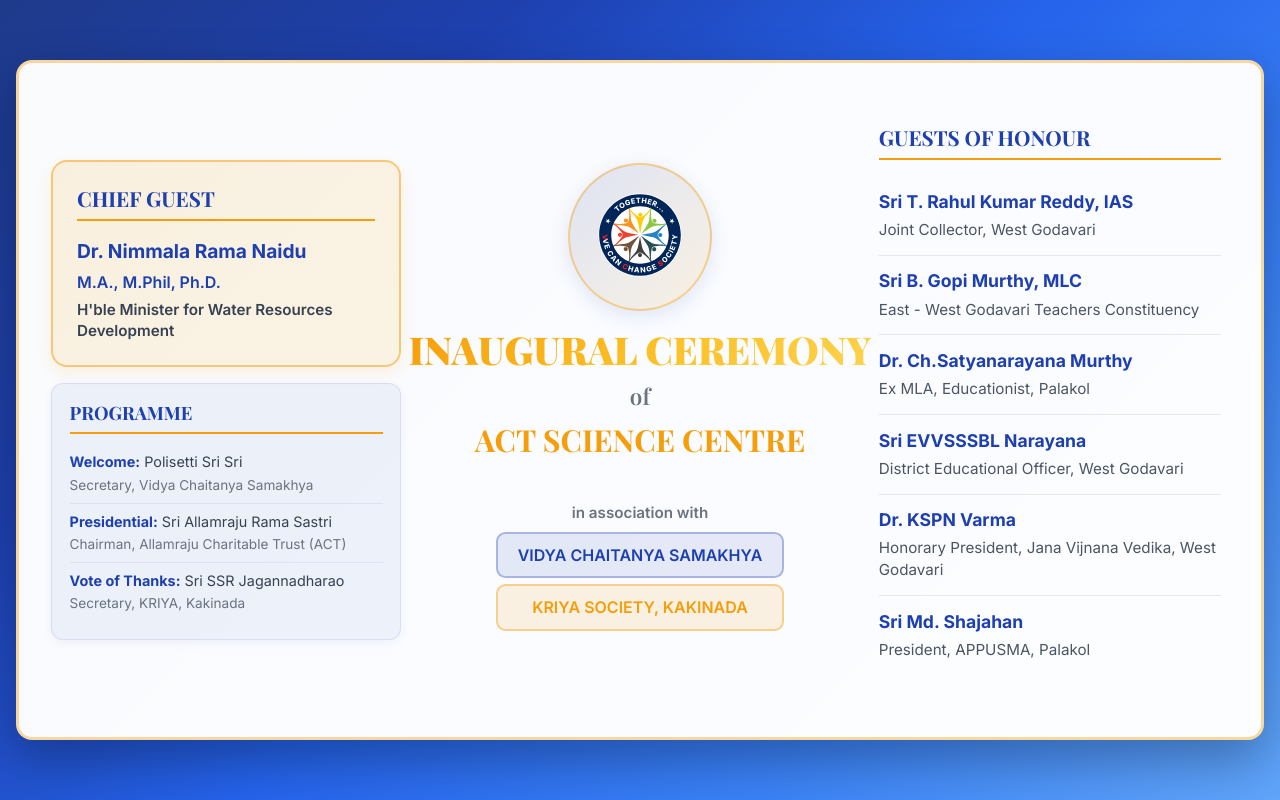
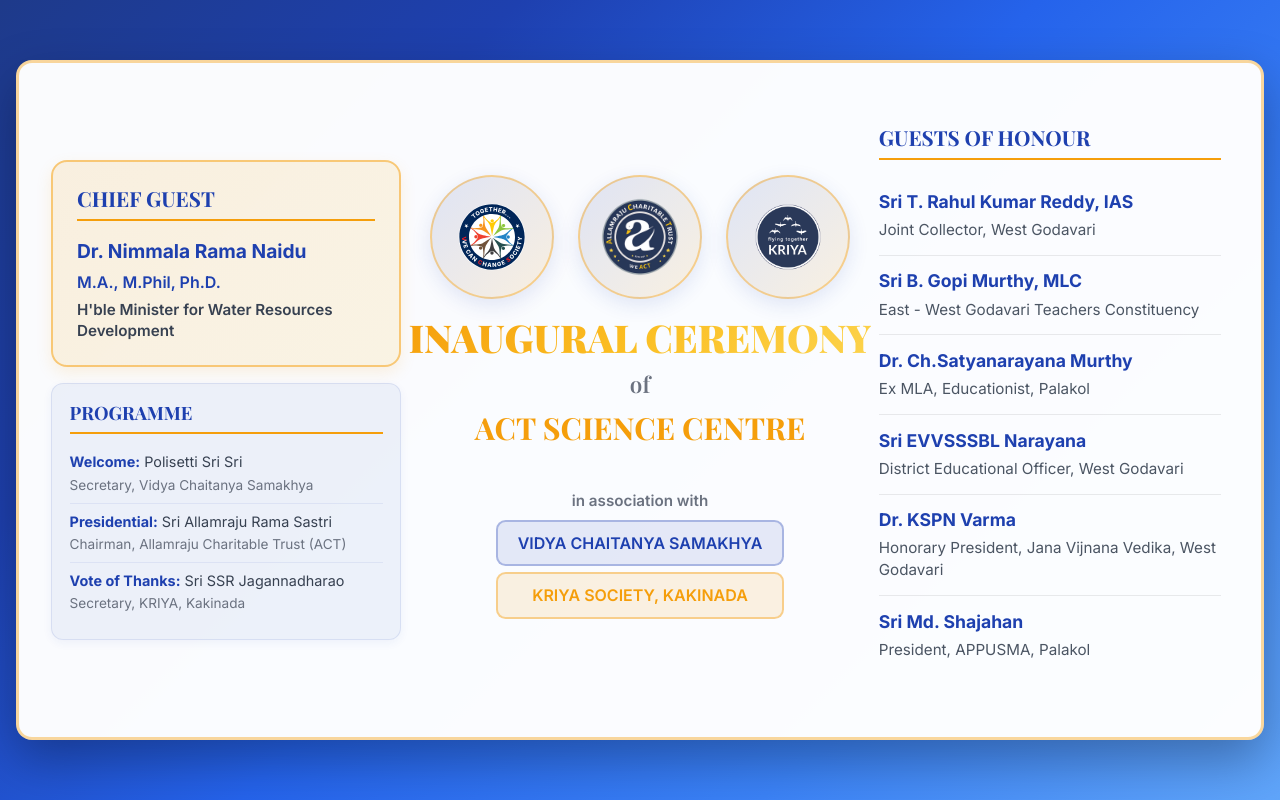
Before and after one commit to charansaisirigineedi/vidyaChaitianyaSamakya, a plain HTML site: page inaugural.html in a window 1280 px wide. Drawn offline with nearby package versions, Linux system fonts and the light colour scheme.

Commit message:
feat: update about and inaugural pages with new logos and improved layout for better visual presentation

```diff
--- a/inaugural.html
+++ b/inaugural.html
@@ -187,6 +187,20 @@
         }
 
         .logo-container {
+            display: -webkit-box;
+            display: -ms-flexbox;
+            display: flex;
+            -webkit-box-align: center;
+            -ms-flex-align: center;
+            align-items: center;
+            -webkit-box-pack: center;
+            -ms-flex-pack: center;
+            justify-content: center;
+            gap: 1.5rem;
+            margin-bottom: 1rem;
+        }
+
+        .logo-item {
             background: rgba(30, 64, 175, 0.12);
             background: linear-gradient(135deg, rgba(30, 64, 175, 0.12) 0%, rgba(245, 158, 11, 0.12) 100%);
             -webkit-border-radius: 50%;
@@ -194,10 +208,18 @@
             border-radius: 50%;
             padding: 1.25rem;
             border: 2px solid rgba(245, 158, 11, 0.4);
-            margin-bottom: 1rem;
             -webkit-box-shadow: 0 6px 20px rgba(30, 64, 175, 0.12);
             -moz-box-shadow: 0 6px 20px rgba(30, 64, 175, 0.12);
             box-shadow: 0 6px 20px rgba(30, 64, 175, 0.12);
+            display: -webkit-box;
+            display: -ms-flexbox;
+            display: flex;
+            -webkit-box-align: center;
+            -ms-flex-align: center;
+            align-items: center;
+            -webkit-box-pack: center;
+            -ms-flex-pack: center;
+            justify-content: center;
         }
 
         .main-title {
@@ -372,7 +394,15 @@
             <!-- Middle Panel -->
             <div class="middle-panel">
                 <div class="logo-container">
-                    <img src="assets/images/vcs-logo.svg" alt="VCS Logo" style="width: 100px; height: 100px;">
+                    <div class="logo-item">
+                        <img src="assets/images/vcs-logo.svg" alt="VCS Logo" style="width: 80px; height: 80px;">
+                    </div>
+                    <div class="logo-item">
+                        <img src="assets/images/act-logo.PNG" alt="ACT Logo" style="width: 80px; height: 80px; object-fit: contain;">
+                    </div>
+                    <div class="logo-item">
+                        <img src="assets/images/kriya-logo.PNG" alt="KRIYA Logo" style="width: 80px; height: 80px; object-fit: contain;">
+                    </div>
                 </div>
 
                 <div style="margin-bottom: 1rem;">
```
Also changed, not shown: about.html (+1 -1 lines), assets/images/act-logo.PNG (added), assets/images/kriya-logo.PNG (added).
